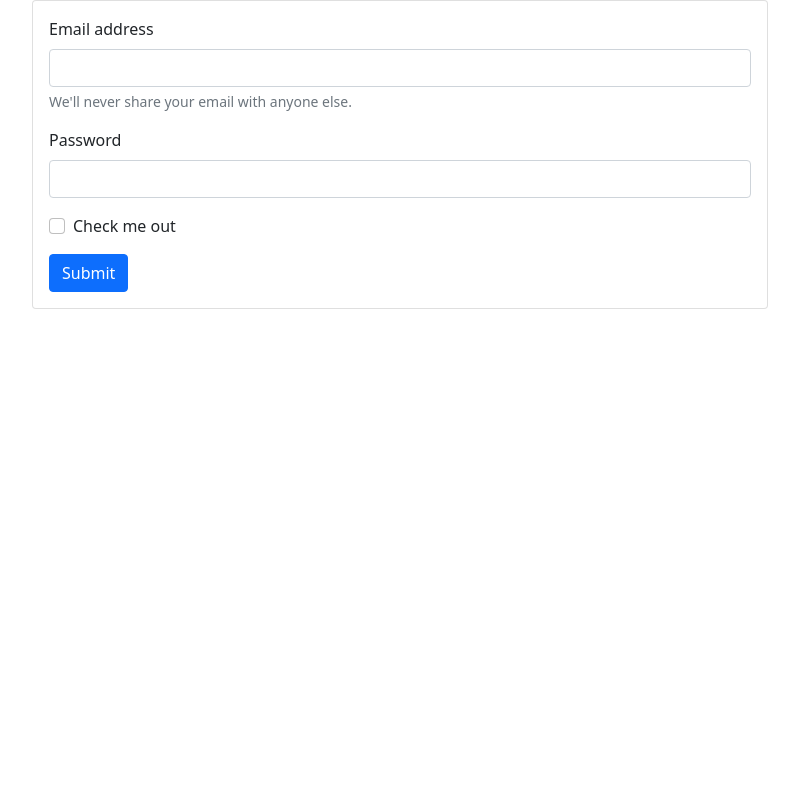
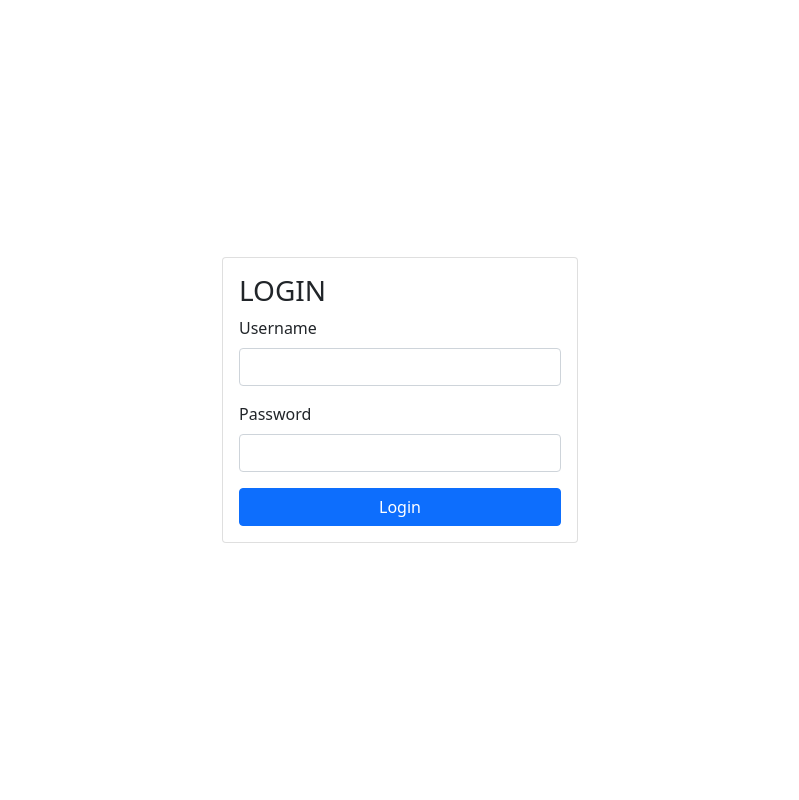
Before and after one commit to salintang/penagihan, a CodeIgniter app: page /penagihan/index.php/login/index in a window 1280 px wide. Shown: the whole page, without its empty margins (240-1039 px from the left). Run offline with CodeIgniter, Linux system fonts and the light colour scheme.

Commit message:
create login page

```diff
--- a/application/views/login.php
+++ b/application/views/login.php
@@ -12,25 +12,23 @@
   </head>
   <body>
     <div class="container">
-      <div class="row justify-content-center">
-        <div class="col-8">
+      <div class="row justify-content-center align-items-center" style="min-height: 100vh;">
+        <div class="col-4">
           <div class="card">
             <div class="card-body">
               <form>
+                <h3>LOGIN</h3>
                 <div class="mb-3">
-                  <label for="exampleInputEmail1" class="form-label">Email address</label>
+                  <label for="exampleInputEmail1" class="form-label">Username</label>
                   <input type="email" class="form-control" id="exampleInputEmail1" aria-describedby="emailHelp">
-                  <div id="emailHelp" class="form-text">We'll never share your email with anyone else.</div>
                 </div>
                 <div class="mb-3">
                   <label for="exampleInputPassword1" class="form-label">Password</label>
                   <input type="password" class="form-control" id="exampleInputPassword1">
                 </div>
-                <div class="mb-3 form-check">
-                  <input type="checkbox" class="form-check-input" id="exampleCheck1">
-                  <label class="form-check-label" for="exampleCheck1">Check me out</label>
+                <div class="d-grid gap-2">
+                  <button class="btn btn-primary" type="button">Login</button>
                 </div>
-                <button type="submit" class="btn btn-primary">Submit</button>
               </form>
             </div>
           </div>
```
